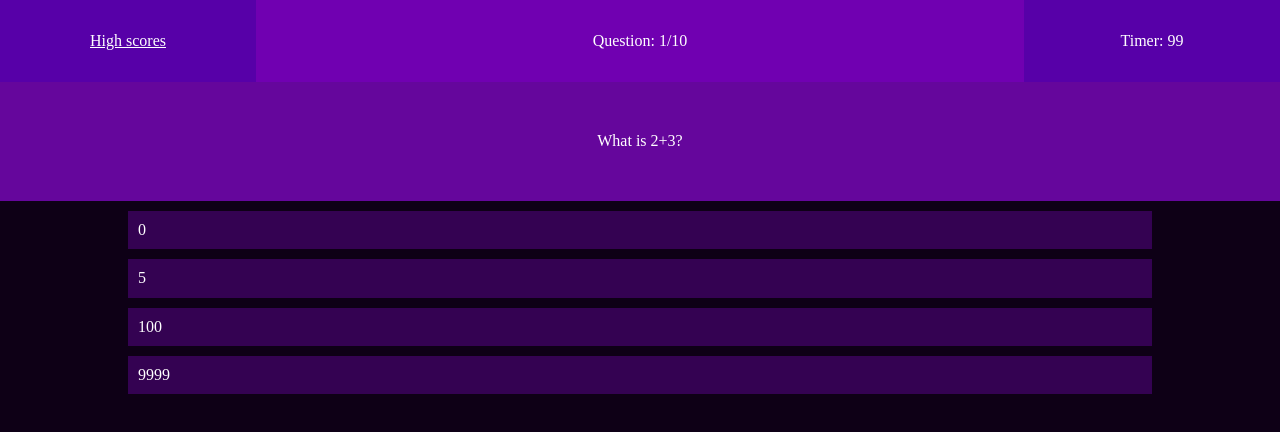
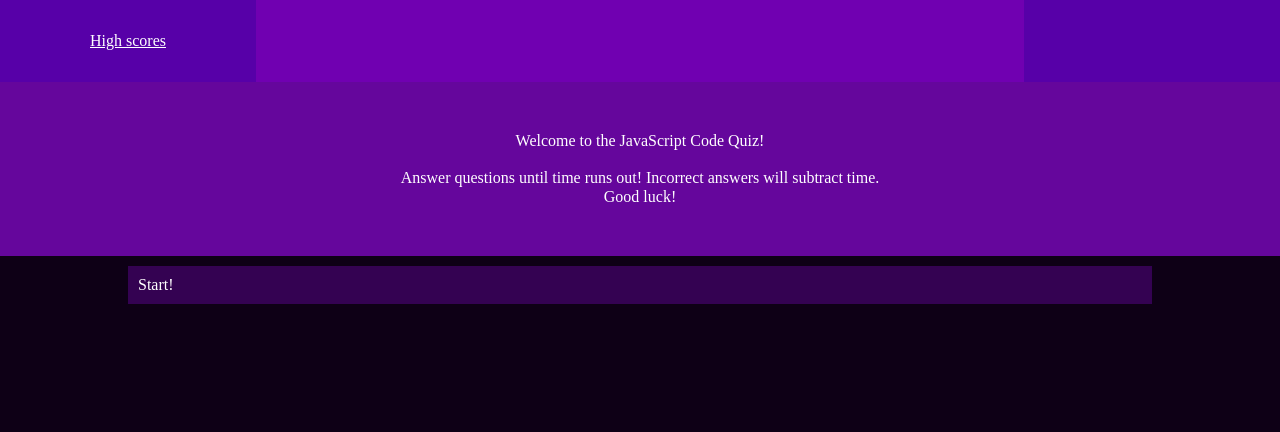
Before and after one commit to LemonPocky/coding-quiz, a plain HTML site: page index.html in a window 1280 px wide. Drawn offline with Linux system fonts and the light colour scheme.

Commit message:
Added JS to display a start game splash

```diff
--- a/assets/css/style.css
+++ b/assets/css/style.css
@@ -35,10 +35,12 @@ body {
     text-align: center;
     padding: 50px 0;
 
-    background-color:rgb(101, 6, 156)
+    background-color:rgb(101, 6, 156);
+    /* Needed for line breaks */
+    white-space: pre;
 }
 
-.li {
+.option {
     display:block;
     text-align: left;
     margin: 10px auto;
@@ -48,6 +50,8 @@ body {
 
     background-color:rgb(52, 2, 82);
     color: white;
+    /* Needed for line breaks */
+    white-space: pre;
 
     transition: all 0.4s;
 }
--- a/assets/js/script.js
+++ b/assets/js/script.js
@@ -0,0 +1,36 @@
+function init() {
+    showStart();
+}
+
+function showStart() {
+    const questionElement = document.querySelector('.question');
+    questionElement.textContent = 'Welcome to the JavaScript Code Quiz!\n\n'
+        + 'Answer questions until time runs out! Incorrect answers will subtract time.\n'
+        + 'Good luck!';
+
+    clearAnswers();
+    addAnswer('Start!');
+}
+
+// Helper function that creates answer buttons
+// Returns the newly created button element
+function addAnswer(answerText) {
+    const answers = document.querySelector('.answers-container');
+    // Index represents which number (1st, 2nd, etc) this answer is
+    const index = answers.childElementCount + 1;
+    const answer = document.createElement('button');
+    answer.classList.add('option', 'answer');
+    answer.dataset.index = index;
+    answer.textContent = answerText;
+
+    // Add the newly created answer to the list of answers
+    answers.appendChild(answer);
+    return answer;
+}
+
+// Removes answer choices from the screen
+function clearAnswers() {
+    document.querySelector('.answers-container').innerHTML = '';
+}
+
+init();
--- a/index.html
+++ b/index.html
@@ -12,16 +12,14 @@
 <body>
     <header class="header">
         <a class="header-item highscores" href="highscores.html">High scores</a>
-        <div class="header-item topic">Question: 1/10</div>
-        <div class="header-item timer">Timer: 99</div>
+        <div class="header-item topic"></div>
+        <div class="header-item timer"></div>
     </header>
-    <div class="question">What is 2+3?</div>
+    <div class="question"></div>
 
     <div class="answers-container">
-        <button class="li answer">0</button>
-        <button class="li answer">5</button>
-        <button class="li answer">100</button>
-        <button class="li answer">9999</button>
+        <button class="option answer"></button>
     </div>
+    <script src="./assets/js/script.js"></script>
 </body>
 </html>
```
Also changed, not shown: highscores.html (+4 -4 lines).
